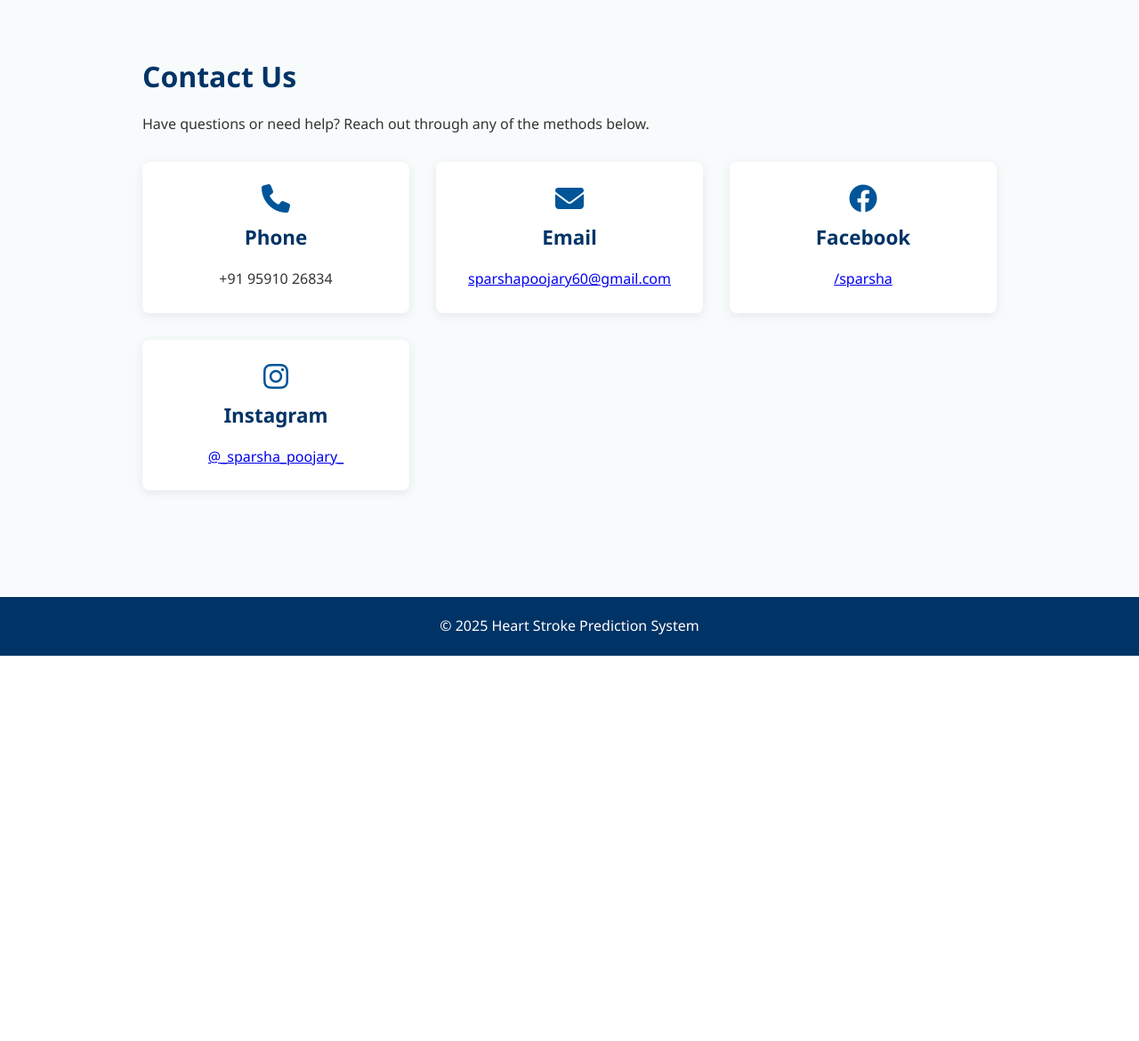
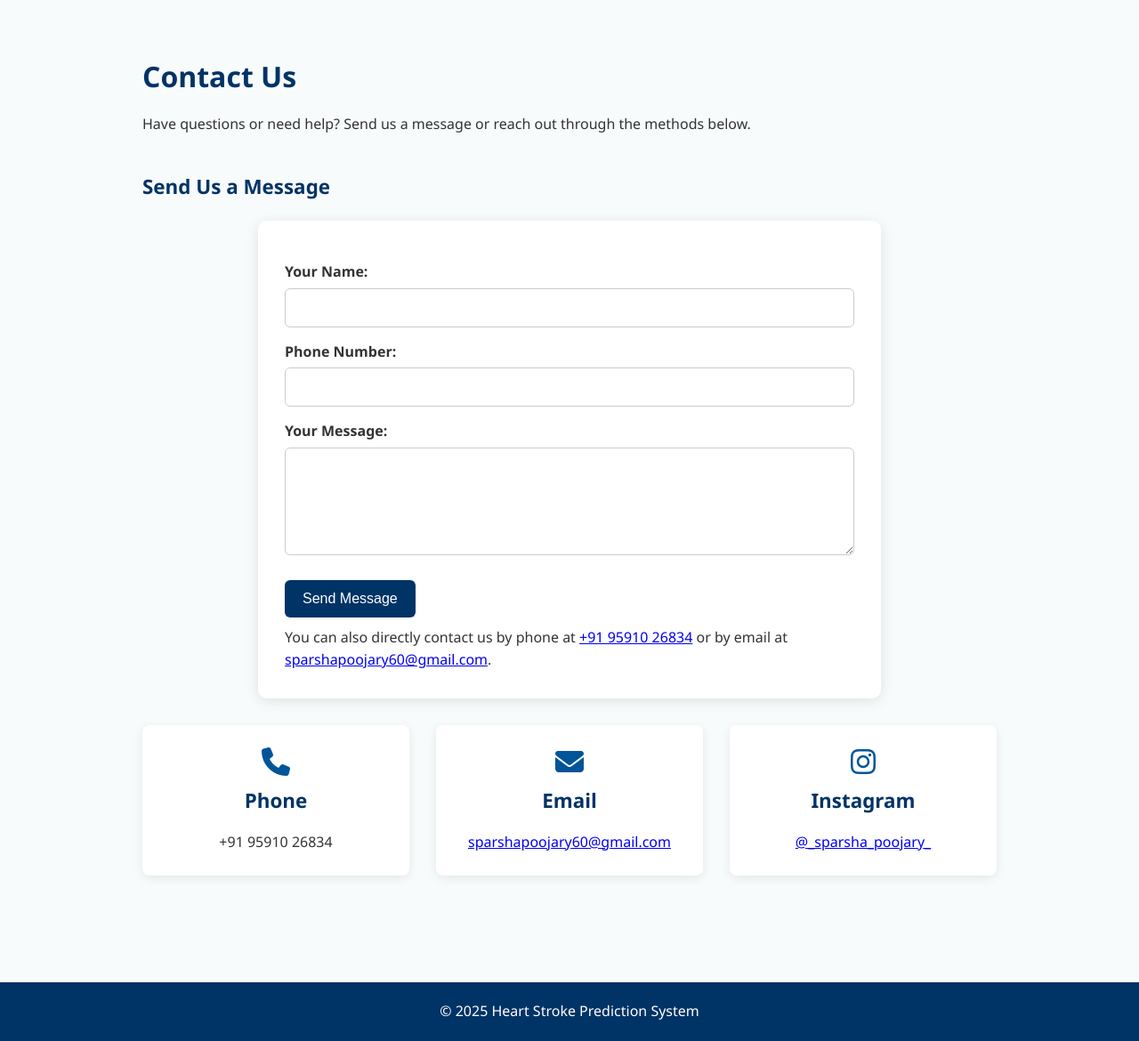
Before and after one commit to sparsha-lab/stroke-prediction, a Flask app: page /contact in a window 1280 px wide. Shown: the part 146-1316 px from the top of the page at 89% size. Before the commit the page ends 883 px from the top, so only its background shows below. Run offline with Flask 3, Linux system fonts and the light colour scheme; parts of the project's set-up code (start-up, migrations or seed data) failed here and were passed over.

Commit message:
Update contact.html

```diff
--- a/templates/contact.html
+++ b/templates/contact.html
@@ -23,8 +23,33 @@
 
 <section class="contact-section">
     <h2>Contact Us</h2>
-    <p>Have questions or need help? Reach out through any of the methods below.</p>
+    <p>Have questions or need help? Send us a message or reach out through the methods below.</p>
 
+    <!-- Contact Form First -->
+    <div class="contact-form">
+        <h3>Send Us a Message</h3>
+        <form action="/submit_contact" method="POST">
+            <label for="name">Your Name:</label>
+            <input type="text" id="name" name="name" required />
+
+            <label for="phone">Phone Number:</label>
+            <input type="tel" id="phone" name="phone" required />
+
+            <label for="message">Your Message:</label>
+            <textarea id="message" name="message" rows="5" required></textarea>
+
+            <button type="submit">Send Message</button>
+
+            <!-- Newly added line here -->
+            <p style="margin-top: 10px;">
+                You can also directly contact us by phone at
+                <a href="tel:+919591026834">+91 95910 26834</a> or by email at
+                <a href="mailto:sparshapoojary60@gmail.com">sparshapoojary60@gmail.com</a>.
+            </p>
+        </form>
+    </div>
+
+    <!-- Contact Info Cards -->
     <div class="contact-grid">
         <div class="contact-card">
             <i class="fas fa-phone"></i>
@@ -35,11 +60,6 @@
             <i class="fas fa-envelope"></i>
             <h3>Email</h3>
             <p><a href="mailto:sparshapoojary60@gmail.com">sparshapoojary60@gmail.com</a></p>
-        </div>
-        <div class="contact-card">
-            <i class="fab fa-facebook"></i>
-            <h3>Facebook</h3>
-            <p><a href="https://www.facebook.com/sparsha/" target="_blank">/sparsha</a></p>
         </div>
         <div class="contact-card">
             <i class="fab fa-instagram"></i>
```
